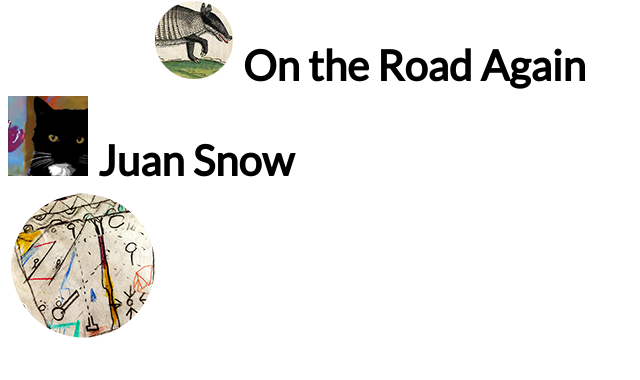
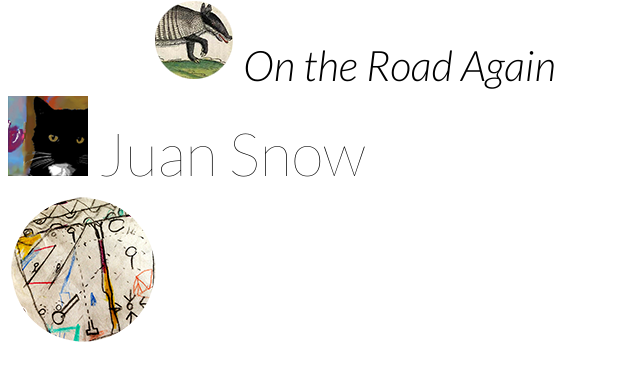
Before and after one commit to juanOcotti/juanOcotti.github.io, a plain HTML site: page index.html in a window 1280 px wide. Shown: the part 136-516 px from the top of the page, without its empty margins (0-640 px from the left). Drawn offline with Linux system fonts and the light colour scheme.

Commit message:
chg css h1

```diff
--- a/index.html
+++ b/index.html
@@ -12,11 +12,11 @@
 		font-family: 'Lato', sans-serif;
 		font-size: 42px;
 	}
-	h1 .armadillo  {
+	.armadillo  {
 		font-style: italic;
 	 	font-weight: 300;
 		}
-	h1 .juan  {
+	.juan  {
 	 	font-weight: 100;
 	 	font-size: 60px;
 		}
```
